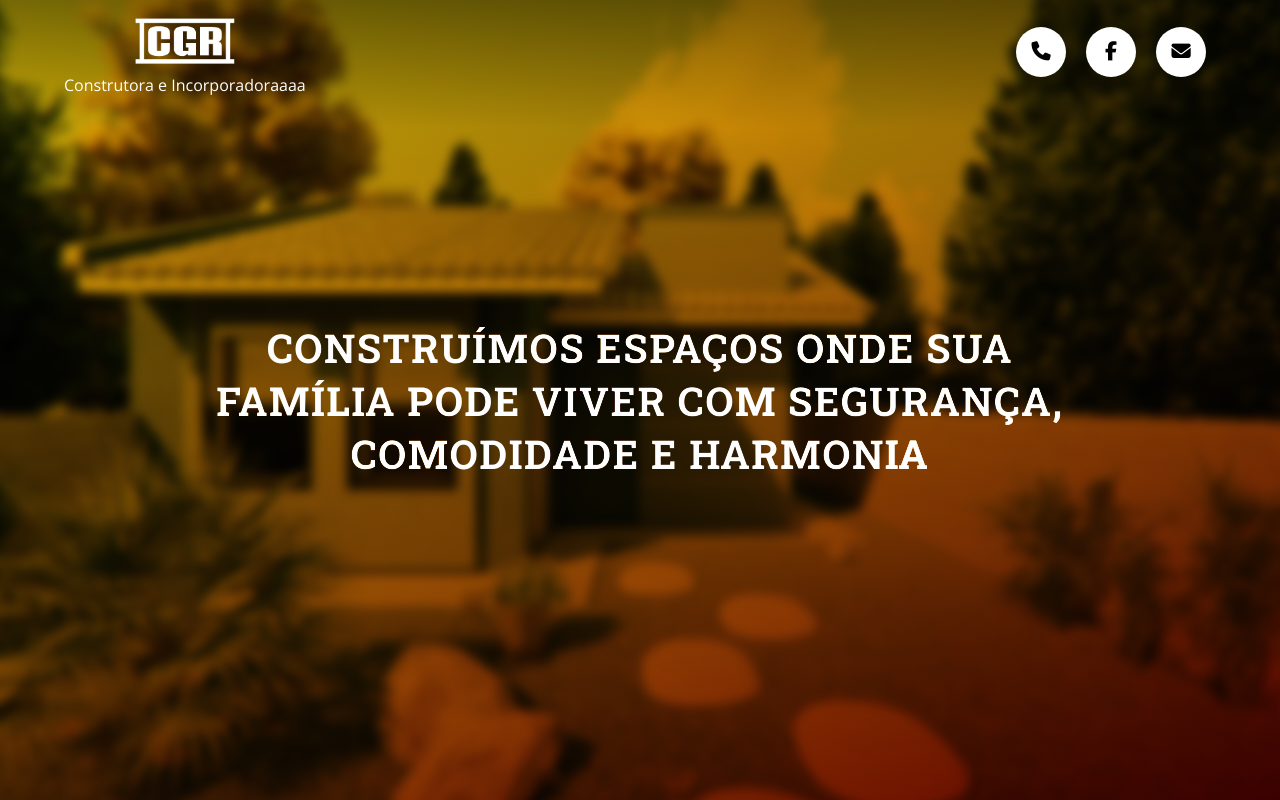
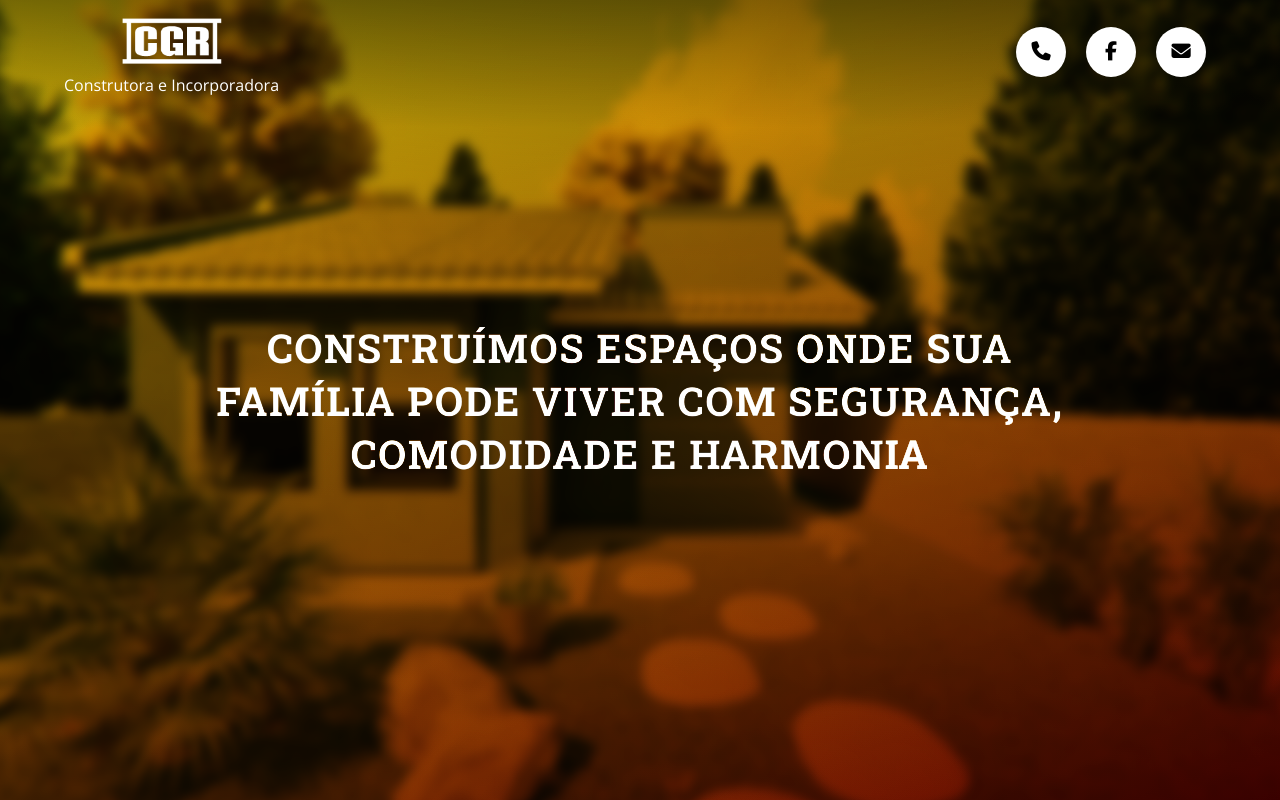
Before and after one commit to JorgeKunrath/CGR, a plain HTML site: page index.html in a window 1280 px wide. Shown: the top 800 px of the page. Drawn offline with nearby package versions, Linux system fonts and the light colour scheme.

Commit message:
Update index.html

```diff
--- a/index.html
+++ b/index.html
@@ -21,7 +21,7 @@
 			<span class="cgr-logo">
 				<img src="images/Logo-cgr.png" alt="CGR">
 			</span>
-			<span class="descricao">Construtora e Incorporadoraaaa</span>
+			<span class="descricao">Construtora e Incorporadora</span>
 		</div>
 		<nav>
 			<a href="tel:042998205009"><i class="fas fa-phone"></i></a>
```
